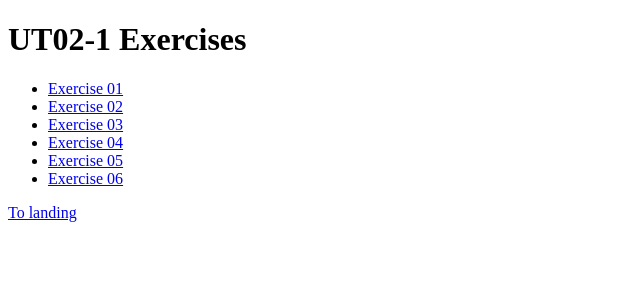
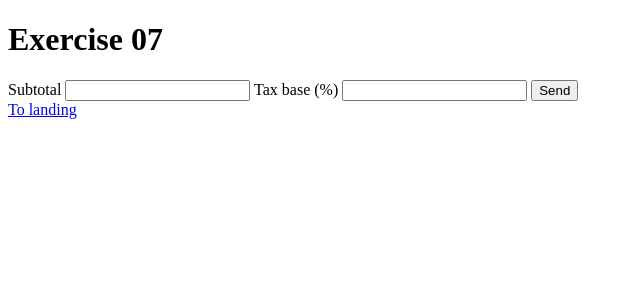
Before and after one commit to Dagore-dev/UT02-1, a PHP site: page /exercise07/index.php in a window 1280 px wide. Shown: the top 300 px of the page, without its empty margins (0-640 px from the left). Run offline with PHP 8.4, Linux system fonts and the light colour scheme.

Commit message:
exercise07

```diff
--- /dev/null
+++ b/exercise07/index.php
@@ -0,0 +1,13 @@
+<?php require_once('../templates/header.php'); print_header('Exercise 07') ?>
+
+<form action="./exercise07/applyTaxes.php">
+  <label for="subtotal">Subtotal</label>
+  <input type="number" name="subtotal" id="subtotal">
+
+  <label for="base">Tax base (%)</label>
+  <input type="number" name="base" id="base">
+
+  <button>Send</button>
+</form>
+
+<?php require_once('../templates/footer.html'); ?>
--- a/index.php
+++ b/index.php
@@ -8,6 +8,7 @@
     <li><a href="exercise04">Exercise 04</a></li>
     <li><a href="exercise05">Exercise 05</a></li>
     <li><a href="exercise06">Exercise 06</a></li>
+    <li><a href="exercise07">Exercise 07</a></li>
   </ul>
 </nav>
 
```
Also changed, not shown: exercise07/applyTaxes.php (added, +19 -0 lines).
